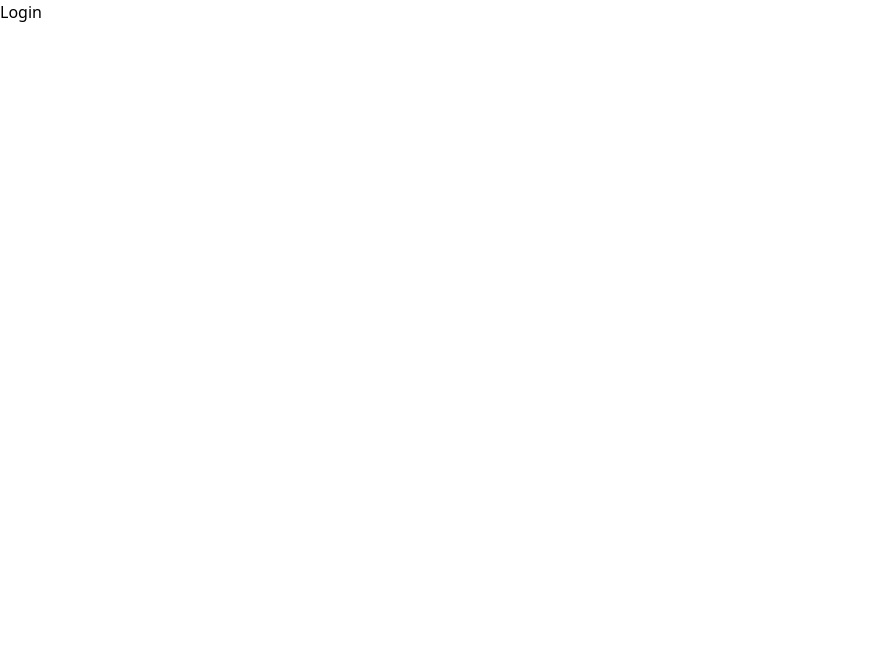
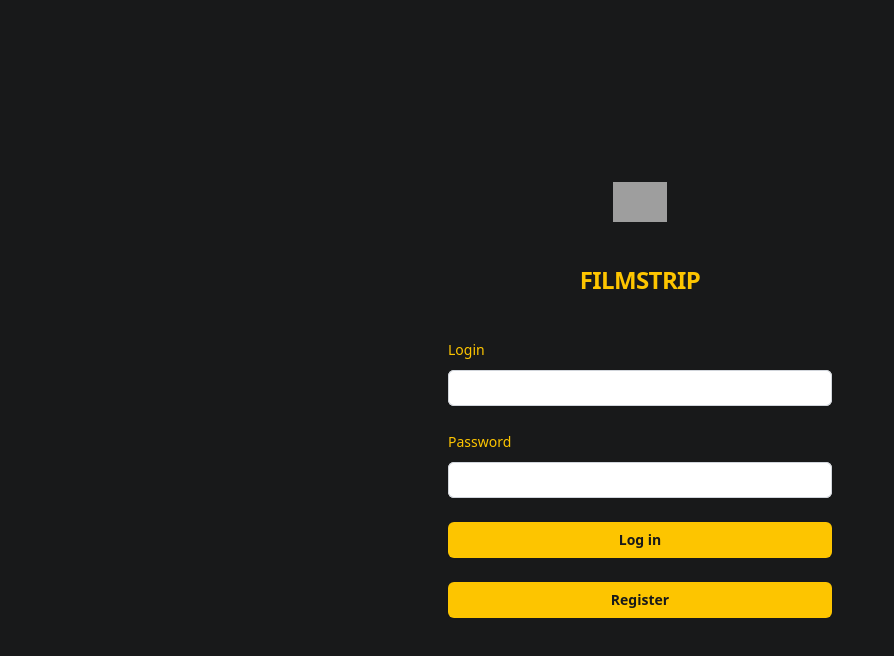
Before and after one commit to LukaszWilk1/Filmstrip, a React (Create React App) app in the folder client/filmstrip/: page /login in a window 1280 px wide. Shown: the top 656 px of the page, without its empty margins (0-894 px from the left). Built offline with nearby package versions, Linux system fonts and the light colour scheme; grey boxes are pictures that could not be loaded.

Commit message:
added styled login panel

```diff
--- a/client/filmstrip/src/Login.jsx
+++ b/client/filmstrip/src/Login.jsx
@@ -1,6 +1,39 @@
 const Login = () => {
     return (
-        <h1>Login</h1>
+<div class="flex min-h-full flex-col justify-center px-6 py-12 lg:px-8">
+  <div class="sm:mx-auto sm:w-full sm:max-w-sm ">
+    <img class="mx-auto h-10 w-auto" src="https://tailwindui.com/img/logos/mark.svg?color=indigo&shade=600" alt="Your Company"></img>
+    <h2 class="mt-10 text-center text-2xl font-bold leading-9 tracking-tight color-yellow">FILMSTRIP</h2>
+  </div>
+
+  <div class="mt-10 sm:mx-auto sm:w-full sm:max-w-sm ">
+    <form class="space-y-6" action="#" method="POST">
+      <div>
+        <label for="email" class="block text-sm font-medium leading-6 color-yellow">Login</label>
+        <div class="mt-2">
+          <input id="login" name="login" required class="block w-full rounded-md border-0 py-1.5 text-gray-900 shadow-sm ring-1 ring-inset ring-gray-300 placeholder:text-gray-400 focus:ring-2 focus:ring-inset focus:ring-indigo-600 sm:text-sm sm:leading-6"></input>
+        </div>
+      </div>
+
+      <div>
+        <div class="flex items-center justify-between">
+          <label for="password" class="block text-sm font-medium leading-6 color-yellow">Password</label>
+        </div>
+        <div class="mt-2">
+          <input id="password" name="password" type="password" autocomplete="current-password" required class="block w-full rounded-md border-0 py-1.5 text-gray-900 shadow-sm ring-1 ring-inset ring-gray-300 placeholder:text-gray-400 focus:ring-2 focus:ring-inset focus:ring-indigo-600 sm:text-sm sm:leading-6"></input>
+        </div>
+      </div>
+
+      <div>
+        <button id="loginButton" type="submit" class="flex w-full justify-center rounded-md button-color px-3 py-1.5 text-sm font-semibold leading-6 color-black shadow-sm focus-visible:outline focus-visible:outline-2 focus-visible:outline-offset-2 focus-visible:outline-indigo-600">Log in</button>
+      </div>
+      <div>
+        <button id="registerButton" type="submit" class="flex w-full justify-center rounded-md button-color px-3 py-1.5 text-sm font-semibold leading-6 color-black shadow-sm focus-visible:outline focus-visible:outline-2 focus-visible:outline-offset-2 focus-visible:outline-indigo-600">Register</button>
+      </div>
+    </form>
+  </div>
+</div>
+
     )
 }
 
--- a/client/filmstrip/src/PirvateRoute.jsx
+++ b/client/filmstrip/src/PirvateRoute.jsx
@@ -1,5 +1,4 @@
 import { Navigate, Outlet } from 'react-router-dom'
-import Login from './Login';
 
 const PrivateRoute = () => {
 
--- a/client/filmstrip/src/style.css
+++ b/client/filmstrip/src/style.css
@@ -5,9 +5,26 @@
 body{
     width: 100vw;
     height: 100vh;
+    background-color: #18191A;
 }
 
 #root{
     width: 100vw;
     height: 100vh;
 }
+
+.color-yellow{
+    color: #fdc500;
+}
+
+#loginButton:hover, #registerButton:hover{
+    background-color: #ffd500;
+}
+
+.color-black{
+    color: #18191A;
+}
+
+.button-color{
+    background-color: #fdc500;
+}
```
